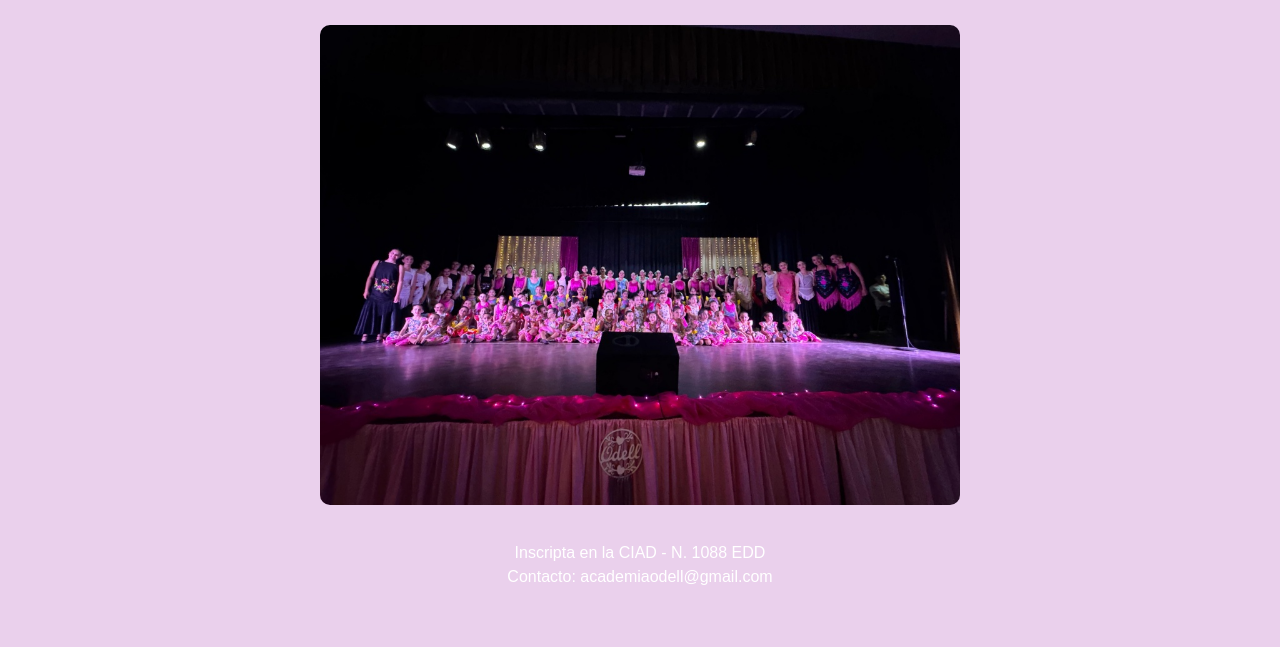
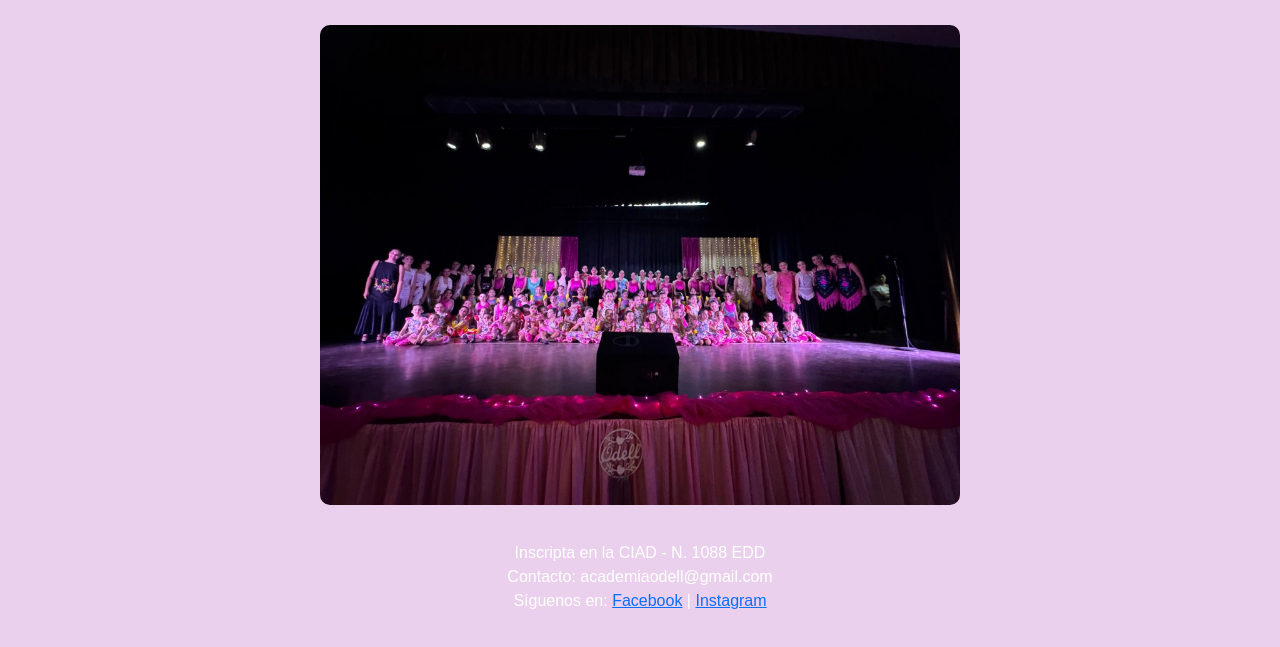
Before and after one commit to noelia-nacul/PreEntrega3-Nacul, a website: page index.html in a window 1280 px wide. Shown: the part 121-768 px from the top of the page. Drawn offline with nearby package versions, Linux system fonts and the light colour scheme.

Commit message:
agregando redes sociales

```diff
--- a/index.html
+++ b/index.html
@@ -6,7 +6,7 @@
     <title>Academia Odell</title>
     <!-- Bootstrap CSS -->
   <link href="https://cdn.jsdelivr.net/npm/bootstrap@5.3.0-alpha1/dist/css/bootstrap.min.css" rel="stylesheet">
-    <link rel="stylesheet" href="./css/style.css"/>
+  <link rel="stylesheet" href="css/styles.css">
 </head>
 <body>
     <nav class="navbar navbar-expand-lg">
@@ -30,6 +30,11 @@
     <footer class="text-white text-center py-3">
         <p class="mb-0">Inscripta en la CIAD - N. 1088 EDD</p>
         <p class="mb-0">Contacto: academiaodell@gmail.com</p>
+        <p>
+            Síguenos en:
+            <a href="https://facebook.com/academiaodell" target="_blank" rel="noopener noreferrer">Facebook</a> |
+            <a href="https://instagram.com/academiaodell" target="_blank" rel="noopener noreferrer">Instagram</a>
+        </p>
     </footer>
 </body>
 </html>
```
